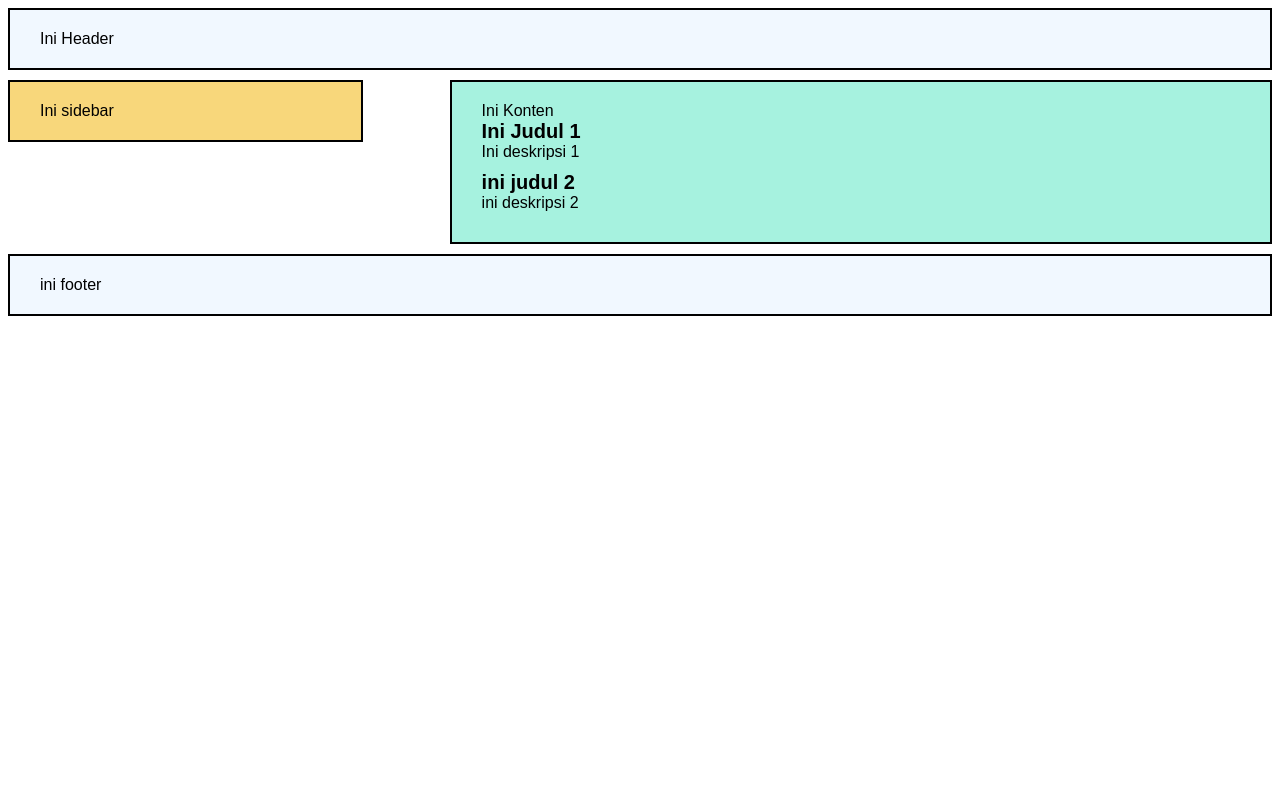
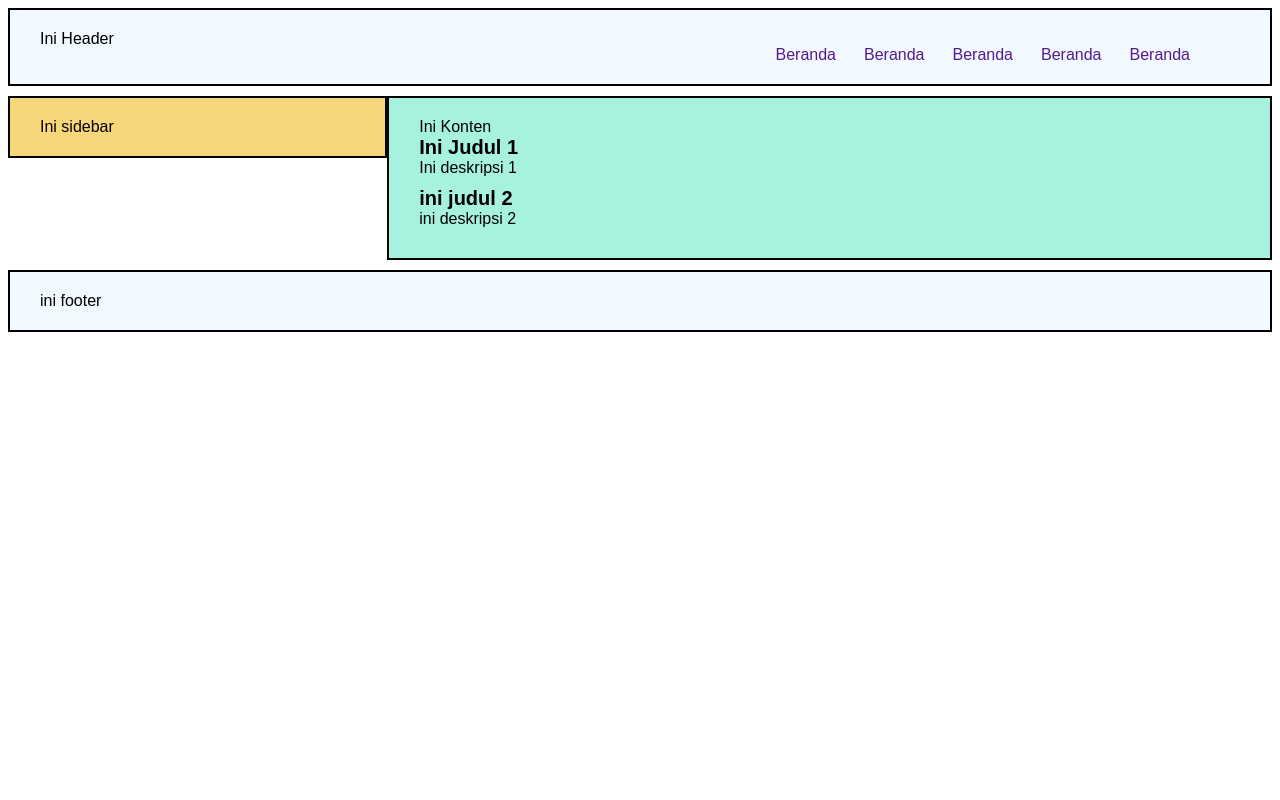
Before and after one commit to robikurniawan/web1, a PHP site: page /layout.html in a window 1280 px wide. Run offline with PHP 8.4, Linux system fonts and the light colour scheme.

Commit message:
add materi

```diff
--- a/#2_HTML+CSS_DASAR/css/style.css
+++ b/#2_HTML+CSS_DASAR/css/style.css
@@ -1,3 +1,6 @@
+ * {
+     box-sizing: border-box;
+ }
 body {
     font-family: Arial, Helvetica, sans-serif;
     background-image: none;
@@ -16,15 +19,15 @@ h3{
 
 #sidebar {
     float: left;
-    width: 23%;
+    width: 30%;
     background-color: rgba(248, 211, 108, 0.897);
     border: 2px solid black;
     padding:20px 30px;
 }
 
 #content {
-    float: right;
-    width: 60%;
+    float: left;
+    width:70%;
     background-color: rgba(159, 241, 221, 0.918);
     border: 2px solid black;
     padding: 20px 30px;
@@ -48,3 +51,37 @@ h3{
 .deskripsi{
     margin-bottom: 10px;
 }
+
+
+.brand{
+    float: left;
+    width: 12%;
+}
+
+.menu{
+    float: left;
+    width: 85%;
+    text-align: right;
+}
+
+.clear{
+    clear: both;
+}
+
+.menu ul {
+    list-style-type: none;
+}
+
+.menu ul li {
+    float: right;
+}
+
+.menu ul li a{
+    text-decoration: none;
+    padding: 10px 14px;
+}
+
+.menu a:hover {
+    background-color: rgb(1, 56, 42);
+    color:#fff;
+}
--- a/#2_HTML+CSS_DASAR/layout.html
+++ b/#2_HTML+CSS_DASAR/layout.html
@@ -1,13 +1,25 @@
 <html>
 <head>
-    <title> 32432 Latihan 1 FIKOM Unimerz </title>
+    <title>Latihan 1 FIKOM Unimerz </title>
     <link rel="stylesheet" href="css/style.css">
 </head>
 
 <body>
 
     <div id="header">
-        Ini Header
+        <div class="brand">
+            Ini Header
+        </div>
+        <div class="menu">
+            <ul>
+                <li> <a href="">Beranda</a> </li>
+                <li> <a href="">Beranda</a> </li>
+                <li> <a href="">Beranda</a> </li>
+                <li> <a href="">Beranda</a> </li>
+                <li> <a href="">Beranda</a> </li>
+            </ul>
+        </div>
+        <div class="clear"></div>
     </div>
 
     <div id="sidebar">
@@ -35,6 +47,13 @@
         ini footer
     </div>
 
+    <script>
+        a = 1;
+        b = 7;
+        x = a+b;
+        alert( a +"+"+ b +"="+ x)
+    </script>
+
 </body>
 
 </html>
```
Also changed, not shown: #3 CSS/css/style.css (added, +56 -0 lines), #3 CSS/template.html (added, +34 -0 lines), 2 other files.
